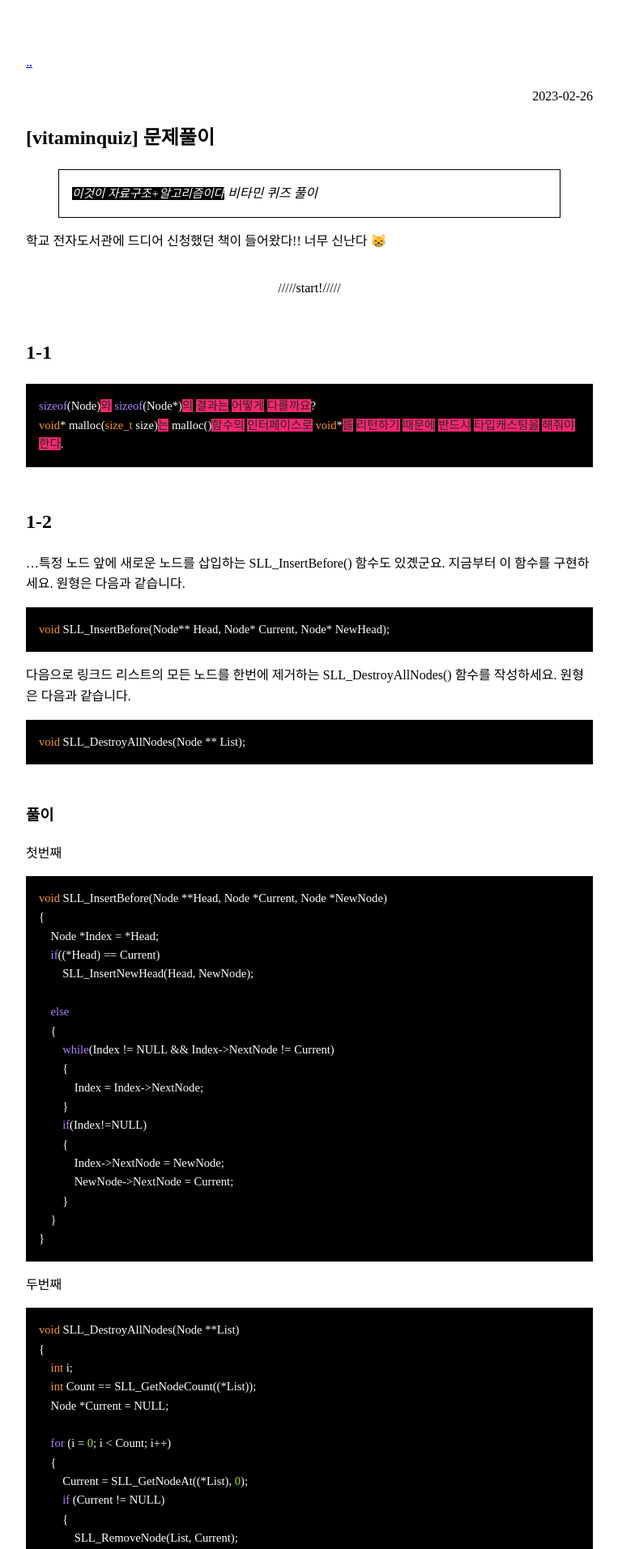
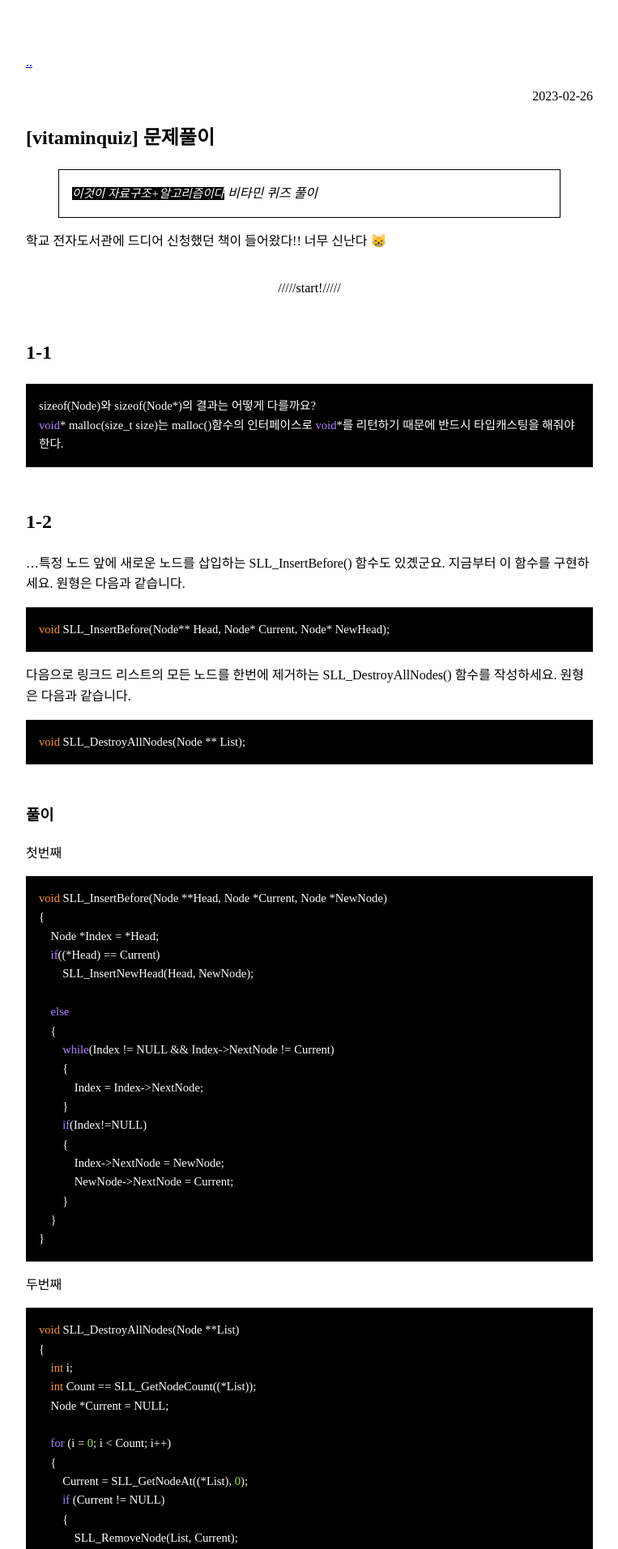
Before and after one commit to domicmeia/domicmeia.github.io, a Jekyll site: the page built from _posts/2023-02-26-[VitaminQuiz] 문제풀이.md, in a window 1280 px wide. Shown: the top 1913 px of the page at 81% size, without its empty margins (258-1021 px from the left). Built offline with Jekyll 4.4.1, drawn with Linux system fonts in a browser that asks for light colours; some web fonts are replaced.

Commit message:
post변경

````diff
--- a/_posts/2023-02-26-[VitaminQuiz] 문제풀이.md
+++ b/_posts/2023-02-26-[VitaminQuiz] 문제풀이.md
@@ -10,7 +10,7 @@ category: Algo
 {: data-content="start!"}
 
 ## 1-1
-```c++
+```js
 sizeof(Node)와 sizeof(Node*)의 결과는 어떻게 다를까요?
 void* malloc(size_t size)는 malloc()함수의 인터페이스로 void*를 리턴하기 때문에 반드시 타입캐스팅을 해줘야 한다.
 ```
````
